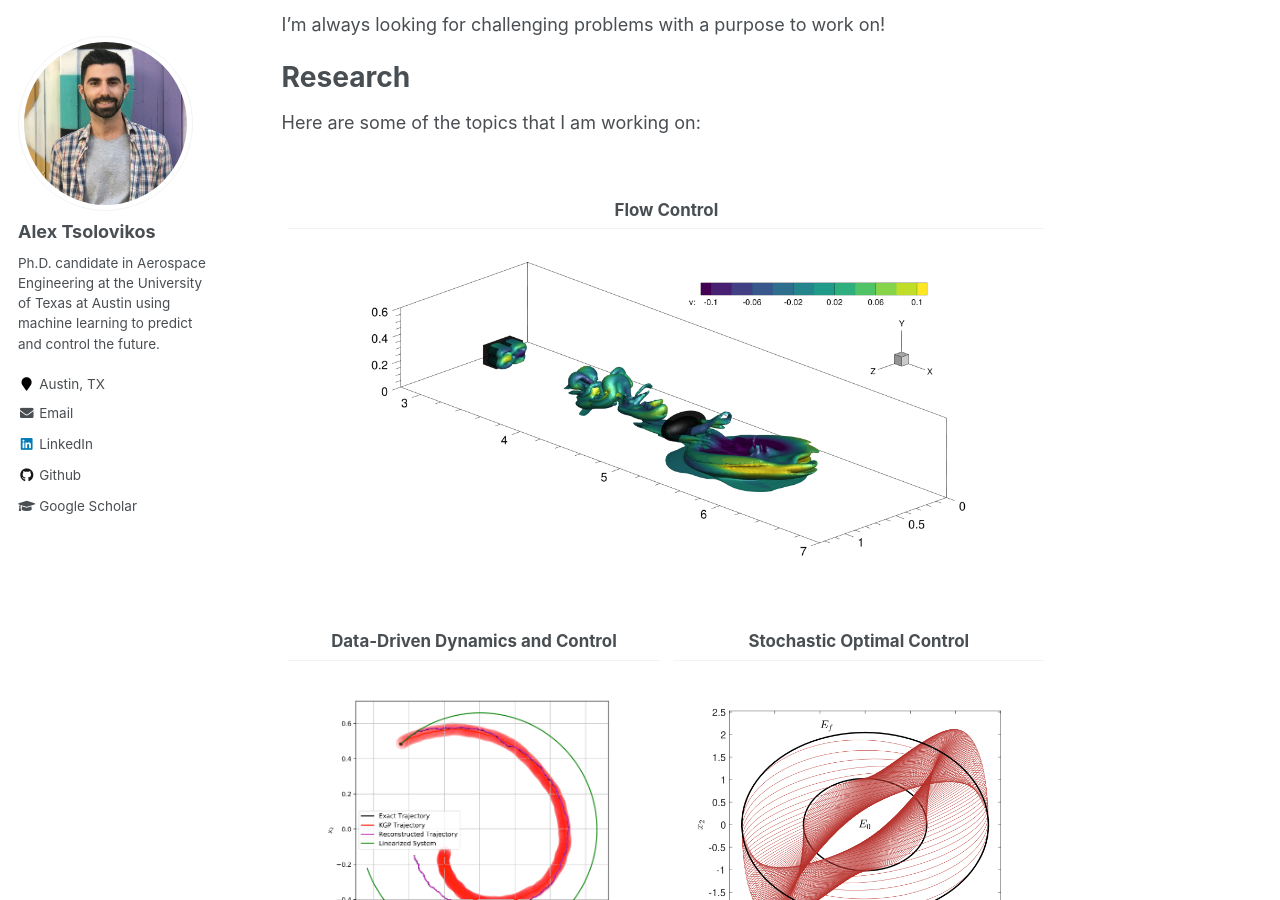
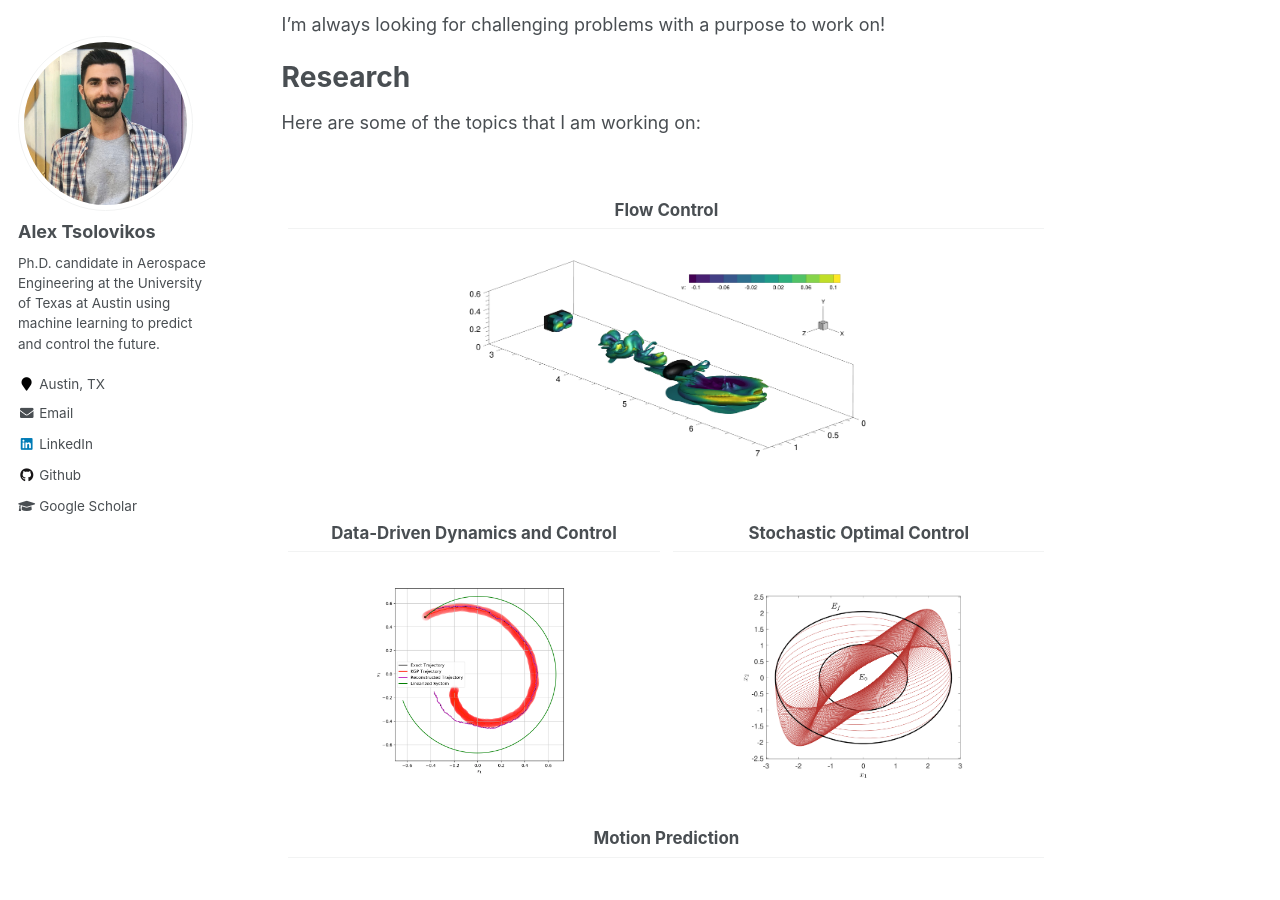
Before and after one commit to alextsolovikos/alextsolovikos.github.io, a Jekyll site: the page built from _pages/about.md, in a window 1280 px wide and 900 px high, scrolled down 416 px. Built offline with Jekyll 4.4.1, drawn with Linux system fonts in a browser that asks for light colours.

Commit message:
Update about.md

```diff
--- a/_pages/about.md
+++ b/_pages/about.md
@@ -24,26 +24,26 @@ Here are some of the topics that I am working on:
       <td colspan=2 style="width: 600px; height: 250px; text-align: center; vertical-align: top; border: 0px;">
         <h2>Flow Control</h2>
         <br>
-        <img src="https://alextsolovikos.github.io/docs/multiple_lsms_dns_overview.png" alt="Flow Control" width="600px">
+        <img src="https://alextsolovikos.github.io/docs/multiple_lsms_dns_overview.png" alt="Flow Control" width="400px">
       </td>
     </tr>
     <tr>
       <td style="width: 300px; height: 250px; text-align: center; vertical-align: top; border: 0px;">
         <h2>Data-Driven Dynamics and Control</h2>
         <br>
-        <img src="https://alextsolovikos.github.io/docs/deep_gp_koopman_example.png" alt="Data-Driven Dynamics and Control" width="300px">
+        <img src="https://alextsolovikos.github.io/docs/deep_gp_koopman_example.png" alt="Data-Driven Dynamics and Control" width="200px">
       </td>
       <td style="width: 300px; height: 250px; text-align: center; vertical-align: top; border: 0px;">
         <h2>Stochastic Optimal Control</h2>
         <br>
-        <img src="https://alextsolovikos.github.io/docs/greedy_covariance_2d.png" alt="Stochastic Optimal Control" width="350px">
+        <img src="https://alextsolovikos.github.io/docs/greedy_covariance_2d.png" alt="Stochastic Optimal Control" width="250px">
       </td>
     </tr>
     <tr>
       <td colspan=2 style="width: 600px; height: 250px; text-align: center; vertical-align: top; border: 0px;">
         <h2>Motion Prediction</h2>
         <br>
-        <img src="https://alextsolovikos.github.io/docs/transformer_example_prediction.png" alt="Motion Prediction" width="500px">
+        <img src="https://alextsolovikos.github.io/docs/transformer_example_prediction.png" alt="Motion Prediction" width="400px">
       </td>
     </tr>
   </tbody>
```
